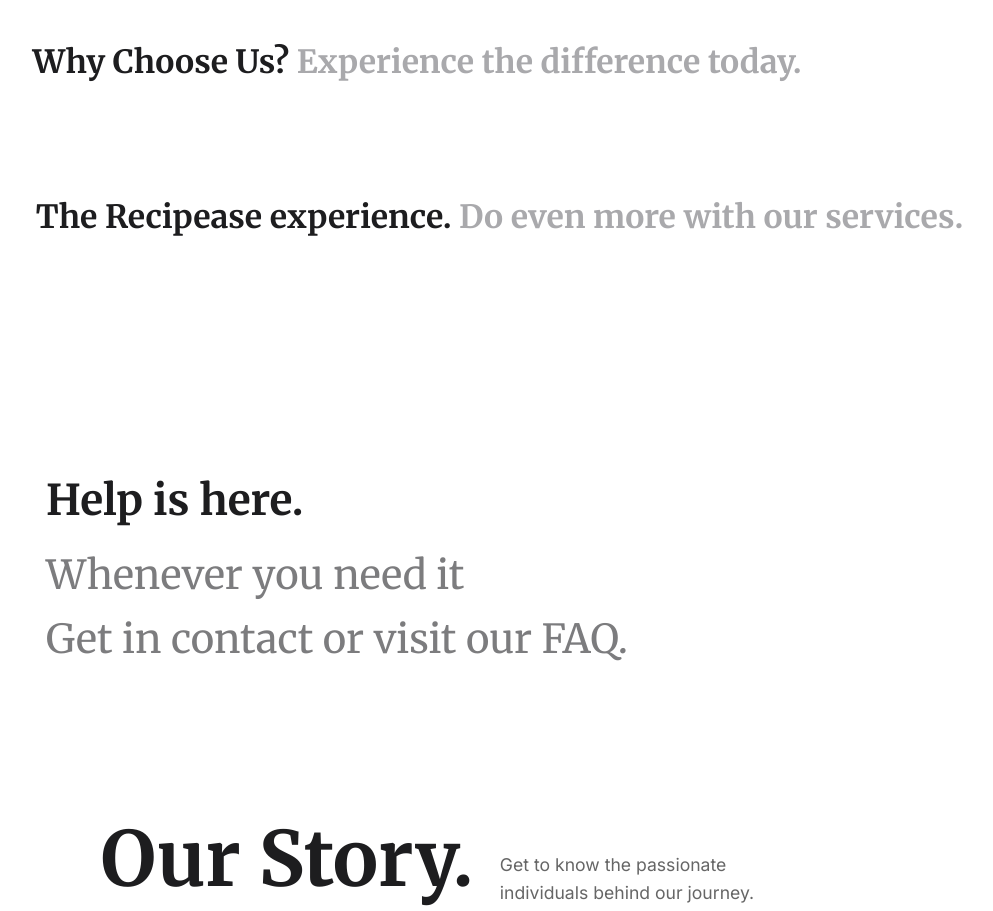
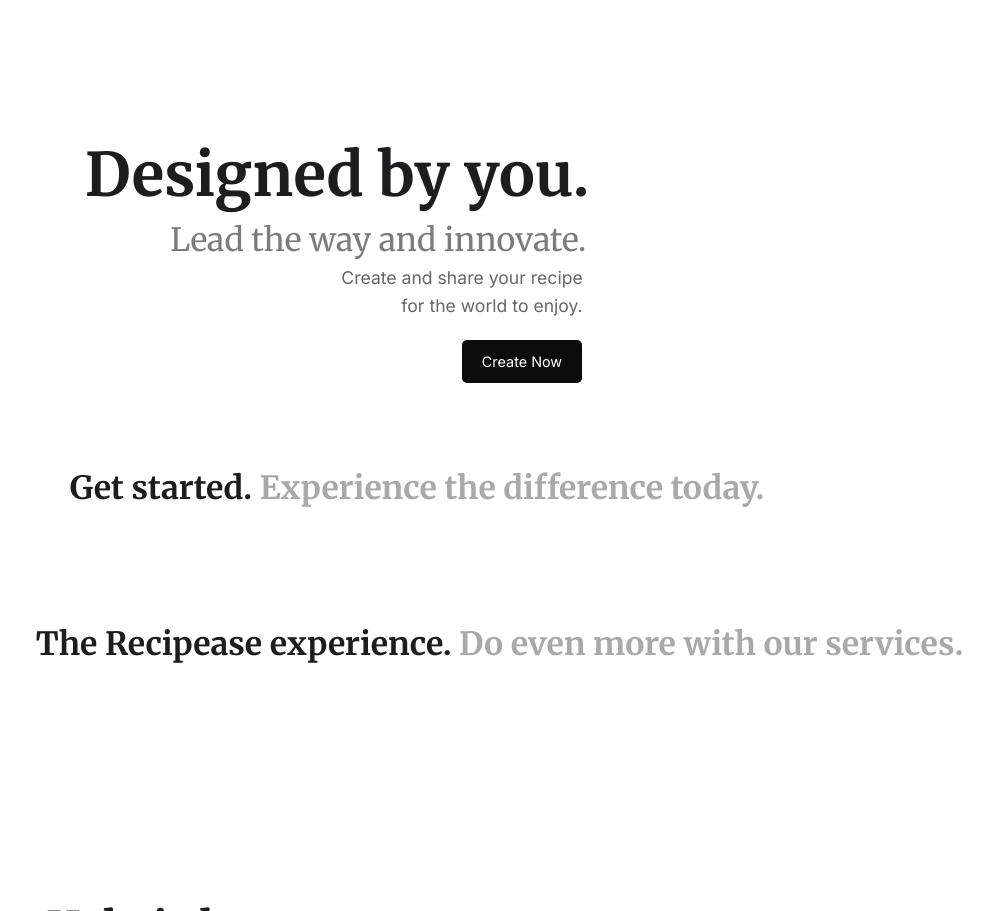
Before and after one commit to JoeSinnott/RecipEase, a React (Create React App) app in the folder frontend/: page / in a window 1280 px wide. Shown: the part 1120-2031 px from the top of the page, without its empty margins (53-1046 px from the left). Built offline with nearby package versions, Linux system fonts and the light colour scheme.

Commit message:
Created 'Designed by you' header still need to add link for the button to work

```diff
--- a/frontend/src/components/Features.js
+++ b/frontend/src/components/Features.js
@@ -50,8 +50,16 @@
           </div>
         </div>
 
+        <h1 className="lead-heading animate">
+          Designed by you.<br/> <span className="extra-text animate">Lead the way and innovate.</span>
+        </h1>
+        <p className="lead-description animate">
+        Create and share your recipe<br/ >for the world to enjoy.
+        </p>
+        <a href="/home" className="lead-btn animate">Create Now</a>
+
         <h3 className="choose-us-heading animate">
-          Why Choose Us? <span className="extra-text animate">Experience the difference today.</span>
+          Get started. <span className="extra-text animate">Experience the difference today.</span>
         </h3>
 
         <h3 className="third-heading animate">
@@ -75,6 +83,9 @@
 
 
 
+
+
+
       </div>
     </section>
   );
--- a/frontend/src/styles.css
+++ b/frontend/src/styles.css
@@ -159,6 +159,7 @@
 /* Feature Cards Container */
 .feature-cards {
     margin-top: 20px;
+    margin-bottom: 70px;
     display: flex;
     justify-content: flex-start; /* Align cards to the left */
     flex-wrap: nowrap; /* Prevent wrapping */
--- a/frontend/src/styles/Recipes.css
+++ b/frontend/src/styles/Recipes.css
@@ -358,3 +358,67 @@
   transition: transform 0.3s ease, background-color 0.3s ease; /* Smooth scaling and background color change */
 
 }
+
+
+
+
+
+.lead-heading {
+  font-size: 3.75rem;
+  font-weight: bold;
+  text-align: left;
+  color: #1d1d1f;
+  white-space: normal;
+  word-wrap: break-word;
+  margin-left: -500px;
+  margin-bottom: 2rem;
+  transition-delay: 0.4s;
+  margin-top: 100px;
+}
+
+/* Extra Text */
+.lead-heading .extra-text {
+  display: block;
+  text-align: right;
+  font-size: 2rem;
+  font-weight: normal;
+  color: #7c7c7e;
+  margin-top: -0.5rem;
+  margin-bottom: 3.5rem;
+  margin-right: 3px;
+  transition-delay: 0.4s; /* Extra text appears slightly after the lead heading */
+}
+
+.lead-description {
+  display: block; /* Ensures full width usage */
+  width: auto;
+  margin-left: -250px;
+  margin-top: -90px;
+  margin-bottom: 100PX;
+  font-size: 1.1rem;
+  color: #666;
+  word-wrap: break-word; /* Ensures wrapping */
+  overflow-wrap: break-word; /* Alternative for long words */
+  text-align: right;
+  transition-delay: 1.4s; /* Extra text appears slightly after the main heading */
+}
+
+.lead-btn {
+  display: inline-block;
+  margin-top: -80px;
+  margin-left: -130px;
+  padding: 10px 20px;
+  background-color: #0c0c0c; /* Dark button color */
+  color: white;
+  font-size: 0.9rem;
+  text-decoration: none;
+  border-radius: 5px;
+  transition-delay: 1.3s; /* Extra text appears slightly after the main heading */
+}
+
+.lead-btn:hover {
+  transform: scale(1.05); /* Slight scale effect */
+  background-color: #333; /* Change to a subtle lighter shade of black or gray */
+  transition: transform 0.3s ease, background-color 0.3s ease; /* Smooth scaling and background color change */
+
+}
```
